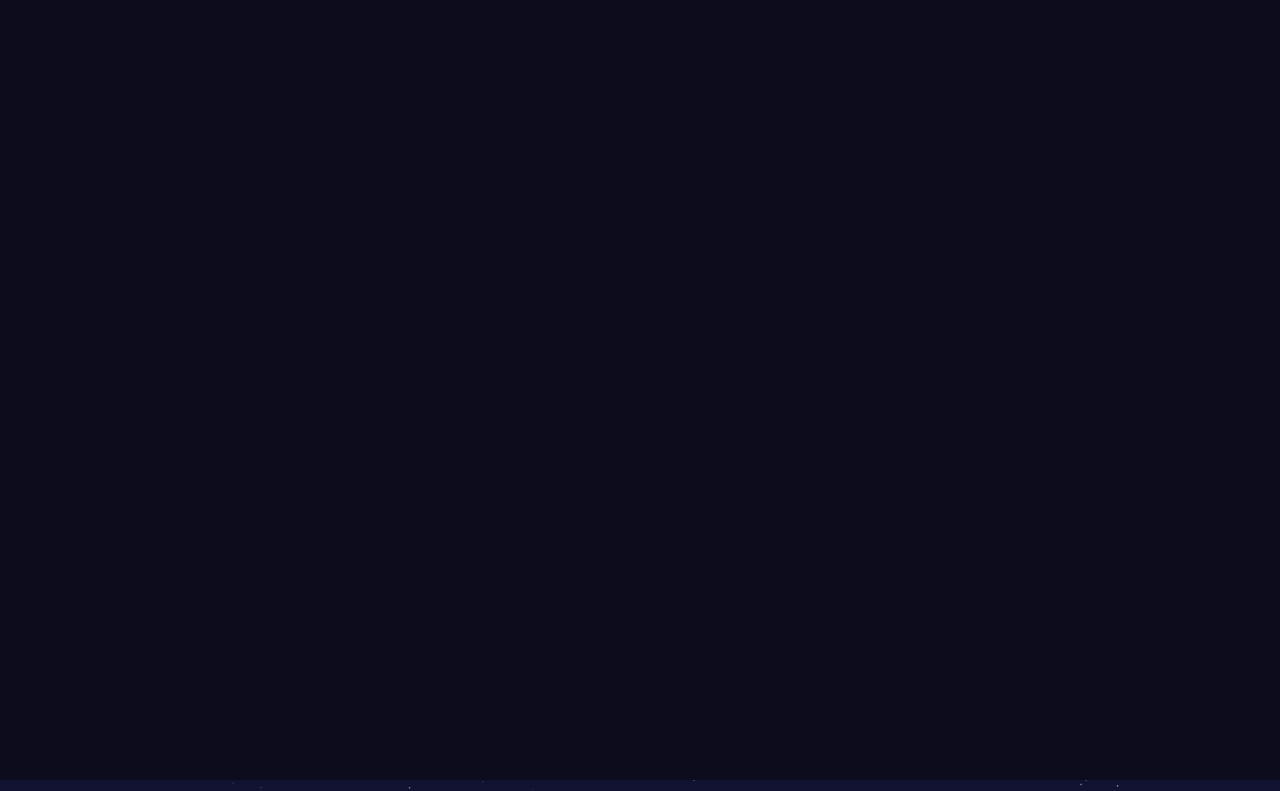
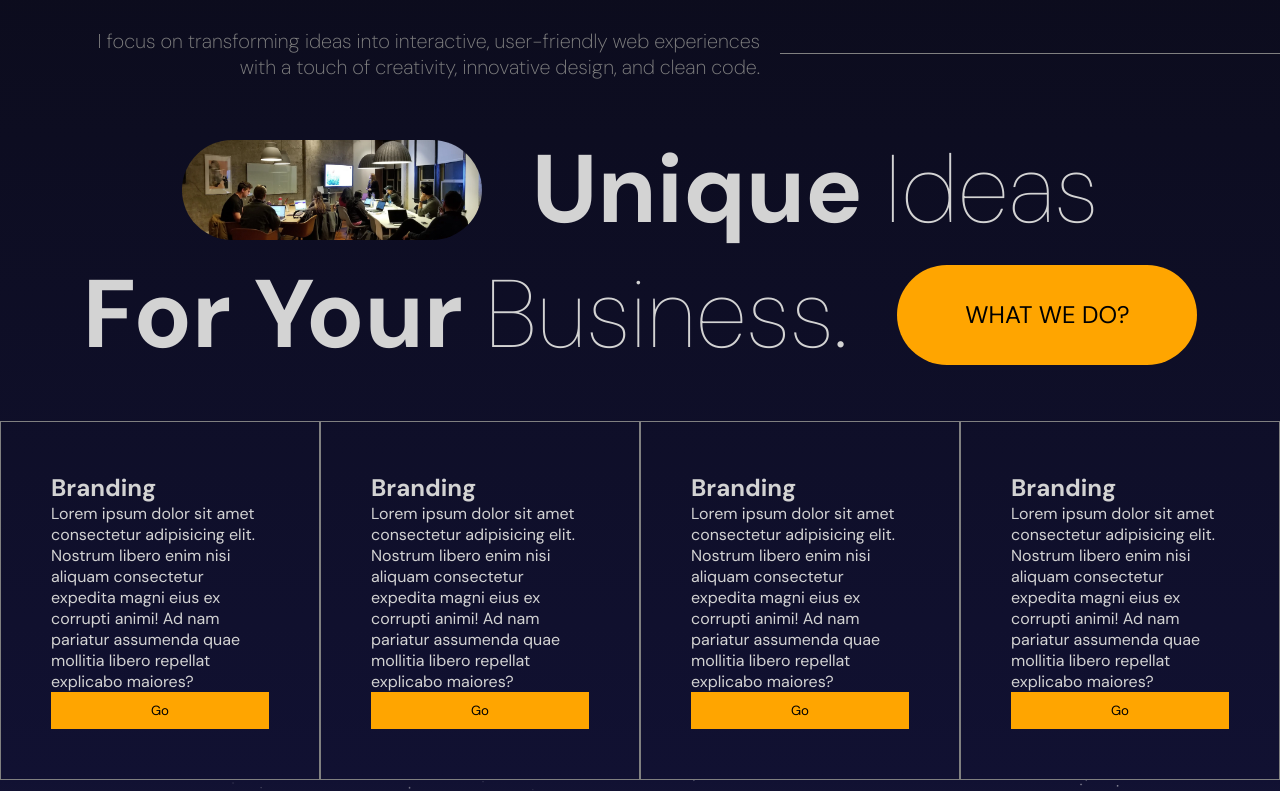
Before and after one commit to iamme24cl/portfolio, a React (Vite) app: page / in a window 1280 px wide. Shown: the part 1620-2411 px from the top of the page. Built offline with nearby package versions, Linux system fonts and the light colour scheme.

Commit message:
add about section

```diff
--- a/src/App.jsx
+++ b/src/App.jsx
@@ -1,6 +1,7 @@
 import Navbar from "./components/navbar/Navbar";
 import Hero from "./components/hero/Hero";
 import Parallax from "./components/parallax/Parallax";
+import About from "./components/about/About";
 import "./app.scss"
 
 
@@ -15,7 +16,7 @@
         <Parallax type={"services"}/>
       </section>
       <section>
-        Services
+        <About />
       </section>
       <section id="Portfolio">
         <Parallax type={"portfolio"}/>
--- /dev/null
+++ b/src/components/about/About.jsx
@@ -0,0 +1,116 @@
+import { useRef } from "react";
+import "./about.scss";
+import { motion, useInView } from "framer-motion";
+
+const variants = {
+  initial: {
+    x: -500,
+    y: 100,
+    opacity: 0,
+  },
+  animate: {
+    x: 0,
+    opacity: 1,
+    y: 0,
+    transition: {
+      duration: 1,
+      staggerChildren: 0.1,
+    },
+  },
+};
+
+const About = () => {
+  const ref = useRef();
+
+  const isInView = useInView(ref, { margin: "-100px" });
+
+  return (
+    <motion.div
+      className="about"
+      variants={variants}
+      initial="initial"
+      // animate="animate"
+      // whileInView="animate"
+      ref={ref}
+      animate={"animate"}
+    >
+      <motion.div className="textContainer" variants={variants}>
+        <p>
+            I focus on transforming ideas into interactive, user-friendly web experiences
+          <br /> with a touch of creativity, innovative design, and clean code.
+        </p>
+        <hr />
+      </motion.div>
+      <motion.div className="titleContainer" variants={variants}>
+        <div className="title">
+          <img src="/people.webp" alt="" />
+          <h1>
+            <motion.b whileHover={{color:"orange"}}>Unique</motion.b> Ideas
+          </h1>
+        </div>
+        <div className="title">
+          <h1>
+            <motion.b whileHover={{color:"orange"}}>For Your</motion.b> Business.
+          </h1>
+          <button>WHAT WE DO?</button>
+        </div>
+      </motion.div>
+      <motion.div className="listContainer" variants={variants}>
+        <motion.div
+          className="box"
+          whileHover={{ background: "lightgray", color: "black" }}
+        >
+          <h2>Branding</h2>
+          <p>
+            Lorem ipsum dolor sit amet consectetur adipisicing elit. Nostrum
+            libero enim nisi aliquam consectetur expedita magni eius ex corrupti
+            animi! Ad nam pariatur assumenda quae mollitia libero repellat
+            explicabo maiores?
+          </p>
+          <button>Go</button>
+        </motion.div>
+        <motion.div
+          className="box"
+          whileHover={{ background: "lightgray", color: "black" }}
+        >
+          <h2>Branding</h2>
+          <p>
+            Lorem ipsum dolor sit amet consectetur adipisicing elit. Nostrum
+            libero enim nisi aliquam consectetur expedita magni eius ex corrupti
+            animi! Ad nam pariatur assumenda quae mollitia libero repellat
+            explicabo maiores?
+          </p>
+          <button>Go</button>
+        </motion.div>
+        <motion.div
+          className="box"
+          whileHover={{ background: "lightgray", color: "black" }}
+        >
+          <h2>Branding</h2>
+          <p>
+            Lorem ipsum dolor sit amet consectetur adipisicing elit. Nostrum
+            libero enim nisi aliquam consectetur expedita magni eius ex corrupti
+            animi! Ad nam pariatur assumenda quae mollitia libero repellat
+            explicabo maiores?
+          </p>
+          <button>Go</button>
+        </motion.div>
+        <motion.div
+          className="box"
+          whileHover={{ background: "lightgray", color: "black" }}
+        >
+          <h2>Branding</h2>
+          <p>
+            Lorem ipsum dolor sit amet consectetur adipisicing elit. Nostrum
+            libero enim nisi aliquam consectetur expedita magni eius ex corrupti
+            animi! Ad nam pariatur assumenda quae mollitia libero repellat
+            explicabo maiores?
+          </p>
+          <button>Go</button>
+        </motion.div>
+      </motion.div>
+    </motion.div>
+  );
+};
+
+export default About;
--- /dev/null
+++ b/src/components/about/about.scss
@@ -0,0 +1,146 @@
+@import "../../app.scss";
+.about {
+  background: linear-gradient(180deg, #0c0c1d, #111132);
+  height: 100%;
+  display: flex;
+  flex-direction: column;
+  justify-content: space-between;
+
+  .textContainer {
+    flex: 1;
+    align-self: flex-end;
+    display: flex;
+    align-items: center;
+    gap: 20px;
+
+    @include mobile {
+      align-self: center;
+      text-align: center;
+      flex-direction: column;
+    }
+
+    p {
+      font-weight: 200;
+      font-size: 20px;
+      color: gray;
+      text-align: right;
+    }
+
+    hr {
+      width: 500px;
+      border: none;
+      border-top: 0.5px solid gray;
+
+      @include mobile {
+        width: 300px;
+      }
+    }
+  }
+  .titleContainer {
+    flex: 2;
+    display: flex;
+    flex-direction: column;
+    align-items: center;
+
+    @include mobile {
+      width: 100%;
+    }
+
+    .title {
+      display: flex;
+      align-items: center;
+      gap: 50px;
+
+      @include mobile {
+        flex-direction: column;
+        text-align: center;
+        gap: 20px;
+      }
+
+      img {
+        width: 300px;
+        height: 100px;
+        border-radius: 50px;
+        object-fit: cover;
+
+        @include mobile {
+          width: 200px;
+          height: 50px;
+        }
+      }
+
+      h1 {
+        font-size: 96px;
+        font-weight: 100;
+
+        @include mobile {
+          font-size: 36px;
+        }
+      }
+
+      button {
+        width: 300px;
+        height: 100px;
+        border-radius: 50px;
+        background-color: orange;
+        border: none;
+        font-size: 24px;
+        cursor: pointer;
+
+        @include mobile {
+          font-size: 16px;
+          width: 150px;
+          height: 50px;
+        }
+      }
+    }
+  }
+  .listContainer {
+    flex: 2;
+    display: flex;
+    max-width: 1366px;
+    margin: auto;
+
+    @include mobile {
+      flex-direction: column;
+      width: 100%;
+    }
+
+    .box {
+      padding: 50px;
+      border: 0.5px solid gray;
+      display: flex;
+      flex-direction: column;
+      justify-content: space-between;
+
+      @include mobile {
+        border: none;
+        align-items: center;
+        gap: 20px;
+        padding: 10px;
+      }
+
+      p {
+        @include mobile {
+          display: none;
+        }
+      }
+
+      button {
+        padding: 10px;
+        background-color: orange;
+        border: none;
+        cursor: pointer;
+
+        @include mobile {
+          background-color: transparent;
+          border: 1px solid orange;
+          border-radius: 5px;
+          color: orange;
+          width: 50%;
+          padding: 5px;
+        }
+      }
+    }
+  }
+}
--- a/src/components/parallax/Parallax.jsx
+++ b/src/components/parallax/Parallax.jsx
@@ -19,13 +19,13 @@
       ref={ref}
       style={{
         background:
-          type === "services"
+          type === "about"
             ? "linear-gradient(180deg, #111132, #0c0c1d)"
             : "linear-gradient(180deg, #111132, #505064)",
       }}
     >
       <motion.h1 style={{ y: yText }}>
-        {type === "services" ? "What We Do?" : "What We Did?"}
+        {type === "about" ? "What I do?" : "What I have done?"}
       </motion.h1>
       <motion.div className="mountains"></motion.div>
       <motion.div
@@ -33,7 +33,7 @@
         style={{
           y: yBg,
           backgroundImage: `url(${
-            type === "services" ? "/planets.png" : "/sun.png"
+            type === "about" ? "/planets.png" : "/sun.png"
           })`,
         }}
       ></motion.div>
```
